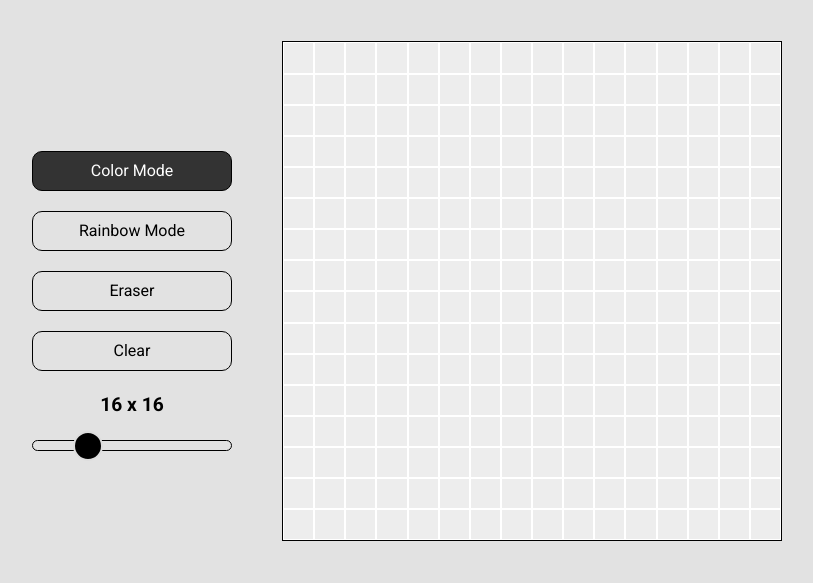
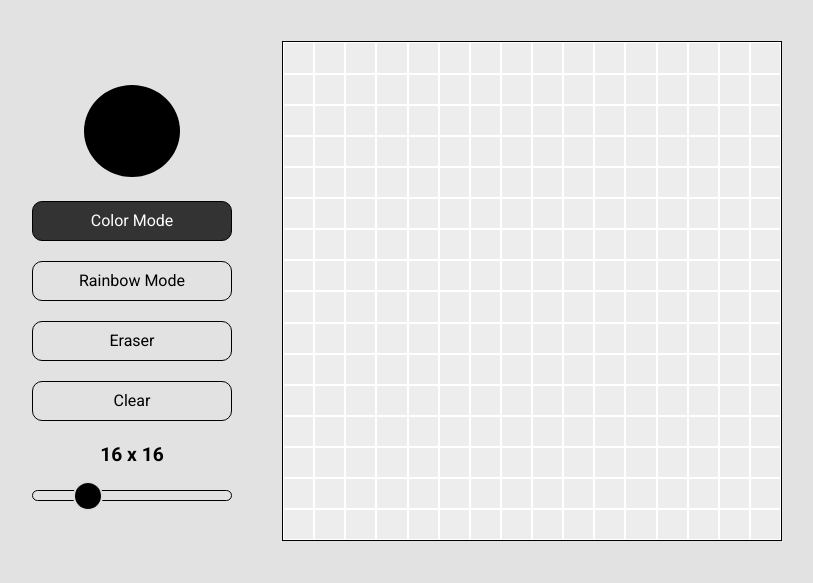
Before and after one commit to ThatzMeJ/etch-a-sketch, a plain HTML site: page index.html in a window 1280 px wide. Both pictures are taken after a click on the button "Color Mode". Shown: the part 167-750 px from the top of the page, without its empty margins (233-1046 px from the left). Drawn offline with Linux system fonts and the light colour scheme.

Commit message:
Implemented functionality for each button, added event handling for button clicks, and enabled grid color change when the user hovers over it and selects a color.

```diff
--- a/index.html
+++ b/index.html
@@ -19,11 +19,11 @@
   </header>
   <main>
     <nav>
-      <div id="color-picker"></div>
+      <input type="color" id="colorChoice">
       <button id="">Color Mode</button>
-      <button id="">Rainbow Mode</button>
+      <button id="rainbowMode">Rainbow Mode</button>
       <button id="">Eraser</button>
-      <button id="">Clear</button>
+      <button id="clearBtn">Clear</button>
       <div id="gridInfo"></div>
       <input type="range" id="sizeSlider" value="16" min="1" max="64">
     </nav>
--- a/index.js
+++ b/index.js
@@ -1,10 +1,91 @@
+const colors = [
+  '#FF0000', // Red
+  '#00FF00', // Green
+  '#0000FF', // Blue
+  '#FFFF00', // Yellow
+  '#FF00FF', // Magenta
+  '#00FFFF', // Cyan
+  '#FF4500', // OrangeRed
+  '#8A2BE2', // BlueViolet
+  '#228B22', // ForestGreen
+  '#DAA520', // GoldenRod
+  '#2E8B57', // SeaGreen
+  '#800080', // Purple
+  '#A52A2A', // Brown
+  '#808080', // Gray
+  '#000000', // Black
+  '#FF8C00', // DarkOrange
+  '#8B0000', // DarkRed
+  '#483D8B', // DarkSlateBlue
+  '#20B2AA', // LightSeaGreen
+  '#CD853F', // Peru
+  '#B0E0E6', // PowderBlue
+  '#8B4513', // SaddleBrown
+  '#6A5ACD', // SlateBlue
+  '#556B2F', // DarkOliveGreen
+  '#4B0082', // Indigo
+];
+
+
 const sizeSlider = document.querySelector('#sizeSlider');
 const gridInfo = document.querySelector('#gridInfo');
 const colorGrid = document.querySelector('.color-grid');
 const btn = document.querySelectorAll('button');
 let userGrid = document.createElement("div");
+let colorChoice = document.getElementById('colorChoice');
+
+
 
 generateDivs(256);
+
+
+let btnArray = Array.from(btn).slice(0, btn.length - 1);
+
+
+
+let previousButton = null;
+
+btnArray.forEach((button, index) => {
+  button.addEventListener('click', () => {
+    // Check if there was a previously clicked button
+    if (previousButton) {
+      // Restore the styles of the previous button
+      previousButton.style.background = ''; // Restore the original background
+      previousButton.style.color = '';      // Restore the original text color
+    }
+
+    // Apply new styles to the clicked button
+    button.style.background = '#333';
+    button.style.color = 'white';
+
+    // Set the current button as the previousButton
+    previousButton = button;
+
+    let divGrid = document.querySelectorAll('.divGrid');
+
+    if(index == 0) {
+
+      Array.from(divGrid).forEach(div => {
+        div.addEventListener('mouseover', () => {
+          div.style.backgroundColor = `${colorChoice.value}`;
+        })
+      })
+    } else if (index == 1) {
+      Array.from(divGrid).forEach(div => {
+        div.addEventListener('mouseover', () => {
+          div.style.backgroundColor = `${randomColor(colors)}`
+        })
+      })
+    } else if (index == 2){
+      Array.from(divGrid).forEach(div => {
+        div.addEventListener('mouseover', () => {
+          div.style.backgroundColor = '';
+        })
+      })
+    }
+
+  });
+});
 
 //Display the grid squares inside the grid
 gridInfo.textContent = `${sizeSlider.value} x ${sizeSlider.value}`;
@@ -16,6 +97,7 @@ sizeSlider.addEventListener('input', (event) => {
    colorGrid.style.gridTemplateColumns = `repeat(${event.target.value}, 1fr)`;
    colorGrid.style.gridTemplateRows = `repeat(${event.target.value}, 1fr)`;
 })
+
 
 function generateDivs(num) {
   colorGrid.innerHTML = '';
@@ -32,31 +114,27 @@ sizeSlider.addEventListener('input', function() {
   gridInfo.textContent = `${value} x ${value}`;
 });
 
+//Erase Sketch board
+const clearBtn = document.getElementById('clearBtn');
 
-let btnArray = Array.from(btn).slice(0, btn.length - 1);
+clearBtn.addEventListener('click', () => {
+  let divGrid = document.querySelectorAll('.divGrid');
+  Array.from(divGrid).forEach(div => {
+    Math.max(div.style.backgroundColor = '');
+  })
+})
+
+const rainbowMode = document.getElementById('rainbowMode');
 
 
-let previousButton = null;
 
-btnArray.forEach(button => {
-  button.addEventListener('click', () => {
-    // Check if there was a previously clicked button
-    if (previousButton) {
-      // Restore the styles of the previous button
-      previousButton.style.background = ''; // Restore the original background
-      previousButton.style.color = '';      // Restore the original text color
-    }
 
-    // Apply new styles to the clicked button
-    button.style.background = '#333';
-    button.style.color = 'white';
+function randomColor(colors) {
+  const randomIndex = Math.floor(Math.random() * colors.length);
+  return colors[randomIndex];
+}
 
-    // Set the current button as the previousButton
-    previousButton = button;
-  });
-});
+
+
 
 //Color Mode
-if(btnArray[0].style.background = 'rgb(51, 51, 51)') {
-  console.log('cock');
-}
--- a/style.css
+++ b/style.css
@@ -127,6 +127,39 @@ input[type="range"]::-webkit-slider-thumb {
   margin-top: -10px;
 }
 
+/* input[type="color"] {
+  -webkit-appearance: none;
+  width: 100px;
+  height: 100px;
+  border-radius: 50%;
+
+}
+
+input[type="color"]::-webkit-color-swatch-wrapper {
+	padding: 0;
+}
+input[type="color"]::-webkit-color-swatch {
+	border: none;
+} */
+
+input[type="color"] {
+  -webkit-appearance: none;
+  -moz-appearance: none;
+  appearance: none;
+  background-color: transparent;
+  width: 100px;
+  height: 100px;
+  border: none;
+  cursor: pointer;
+}
+input[type="color"]::-webkit-color-swatch {
+  border-radius: 50%;
+  border: 4px solid #000000;
+}
+input[type="color"]:-moz-color-swatch {
+  border-radius: 50%;
+  border: 7px solid #000000;
+}
 
 
 footer {
```
